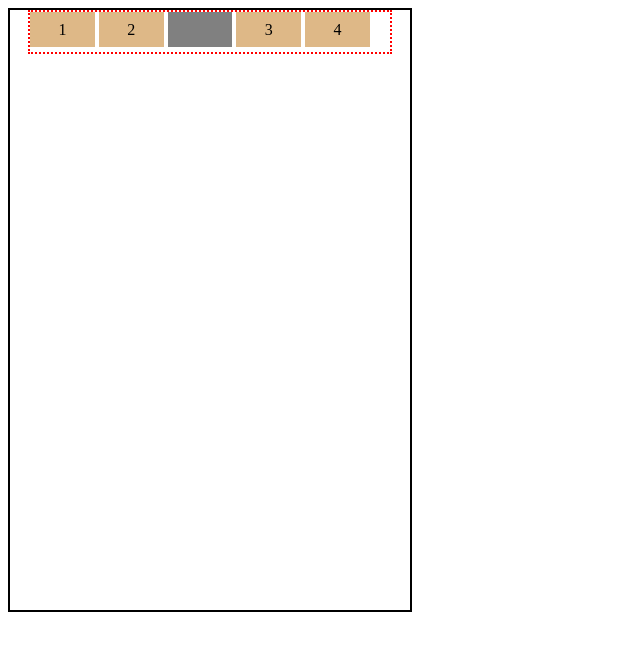
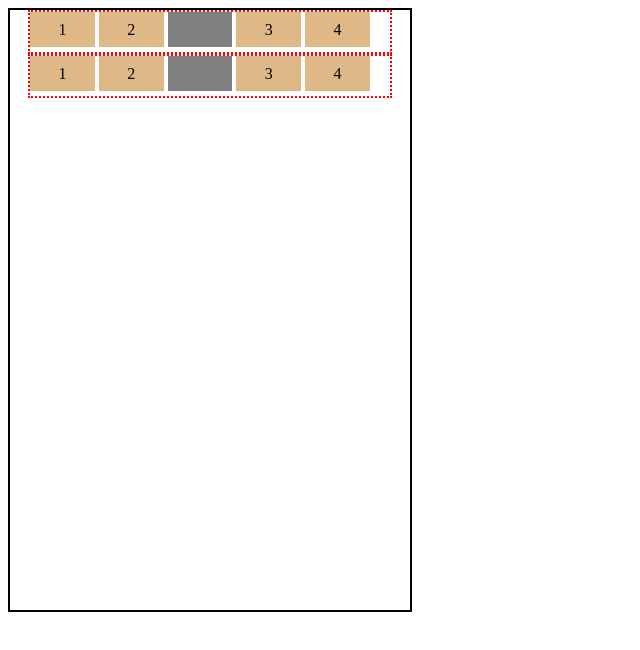
Before and after one commit to mahmoudHosny/training, a plain HTML site: page index.html in a window 1280 px wide. Shown: the whole page, without its empty margins (0-640 px from the left). Drawn offline with Linux system fonts and the light colour scheme.

Commit message:
Update index.html

```diff
--- a/index.html
+++ b/index.html
@@ -52,7 +52,24 @@
           <div class="chair">
             <span>4</span>
           </div>
+      </div>
 
+      <div class="row">
+          <div class="chair">
+              <span>1</span>
+          </div>
+          <div class="chair">
+            <span>2</span>
+          </div>
+          <div class="chair disabled">
+            <span>&nbsp;</span>
+          </div>
+          <div class="chair">
+            <span>3</span>
+          </div>
+          <div class="chair">
+            <span>4</span>
+          </div>
       </div>
     </div>
 
```
